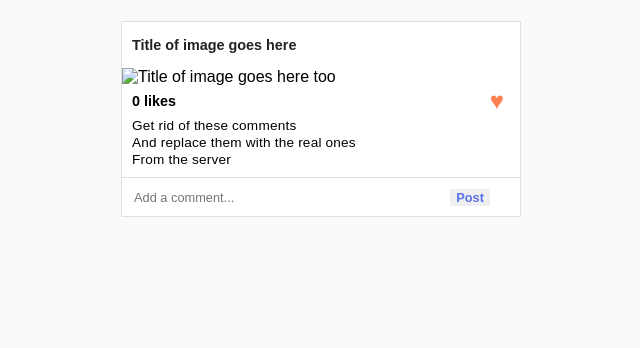
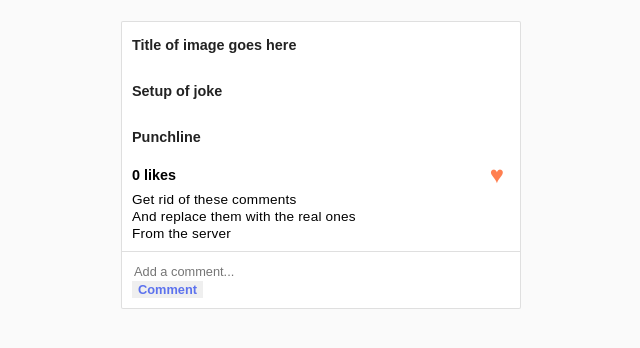
Before and after one commit to adamswonder/RealFunGi, a plain HTML site: page index.html in a window 1280 px wide. Shown: the part 308-656 px from the top of the page, without its empty margins (319-959 px from the left). Drawn offline with Linux system fonts and the light colour scheme; no server answers.

```diff
--- a/index.html
+++ b/index.html
@@ -7,6 +7,7 @@
     <meta name="viewport" content="width=device-width, initial-scale=1.0">
     <title>Dadsaysjoke</title>
     <link rel="stylesheet" href="/assets/style.css">
+    <link rel="icon" type="image/x-icon" href="/favicon.ico">
 
 </head>
 
@@ -19,8 +20,8 @@
     <div class="image-container">
         <div class="image-card">
             <h2 id="card-title" class="title">Title of image goes here</h2>
-            <img id="card-image" class="image" src="./assets/image-placeholder.jpg"
-                alt="Title of image goes here too" />
+            <h2 id="title" class="title">Setup of joke</h2>
+            <h2 id="punchline" class="title">Punchline</h2>
             <div class="likes-section">
                 <span id="like-count" class="likes">0 likes</span>
                 <button id="like-button" class="like-button">♥</button>
@@ -32,7 +33,7 @@
             </ul>
             <form id="comment-form" class="comment-form">
                 <input class="comment-input" type="text" name="comment" id="comment" placeholder="Add a comment..." />
-                <button class="comment-button" type="submit">Post</button>
+                <button class="comment-button" type="submit">Comment</button>
             </form>
         </div>
     </div>
```
